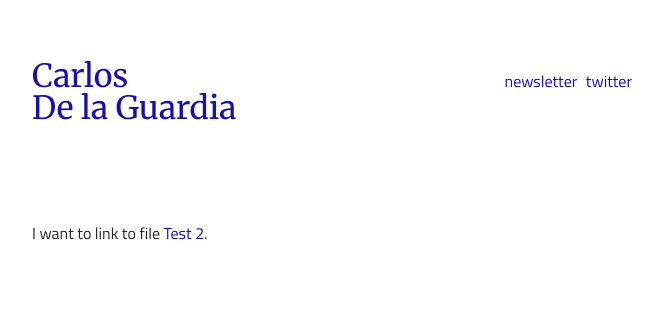
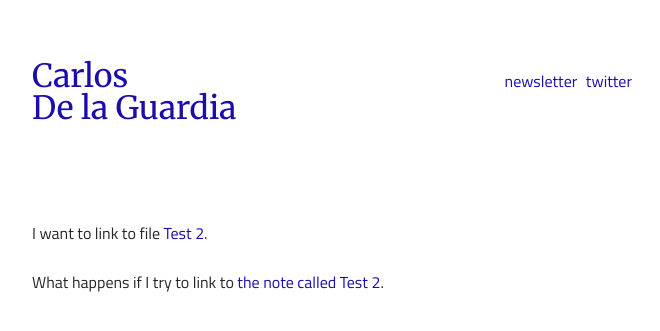
Before and after one commit to dela3499/dela3499.github.io, a Jekyll site: the page built from old/test-1.md, in a window 1280 px wide. Shown: the top 331 px of the page, without its empty margins (308-968 px from the left). Built offline with Jekyll 4.4.1, drawn with Linux system fonts in a browser that asks for light colours; our own code applies the rules of GitHub Pages for plain Markdown files.

Commit message:
Update test-1.md

```diff
--- a/old/test-1.md
+++ b/old/test-1.md
@@ -1 +1,3 @@
 I want to link to file [Test 2](test-2.md).
+
+What happens if I try to link to [the note called Test 2]([Test 2](test-2)).
```
